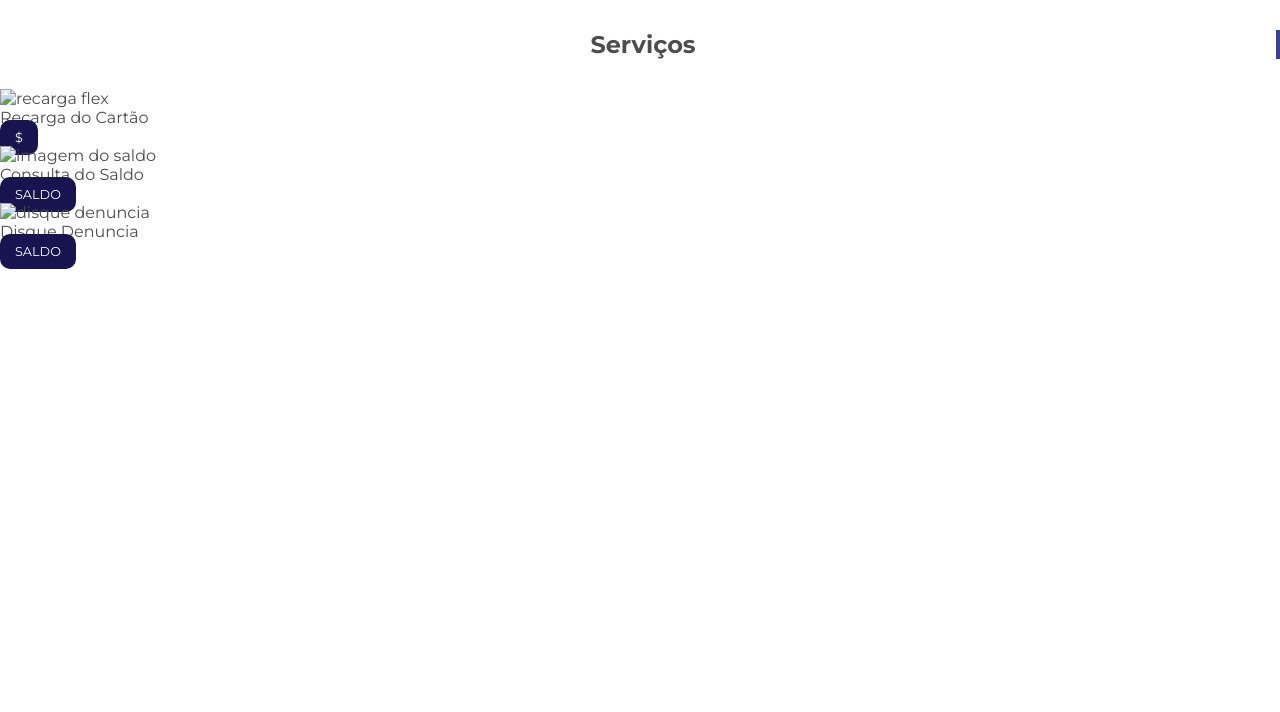
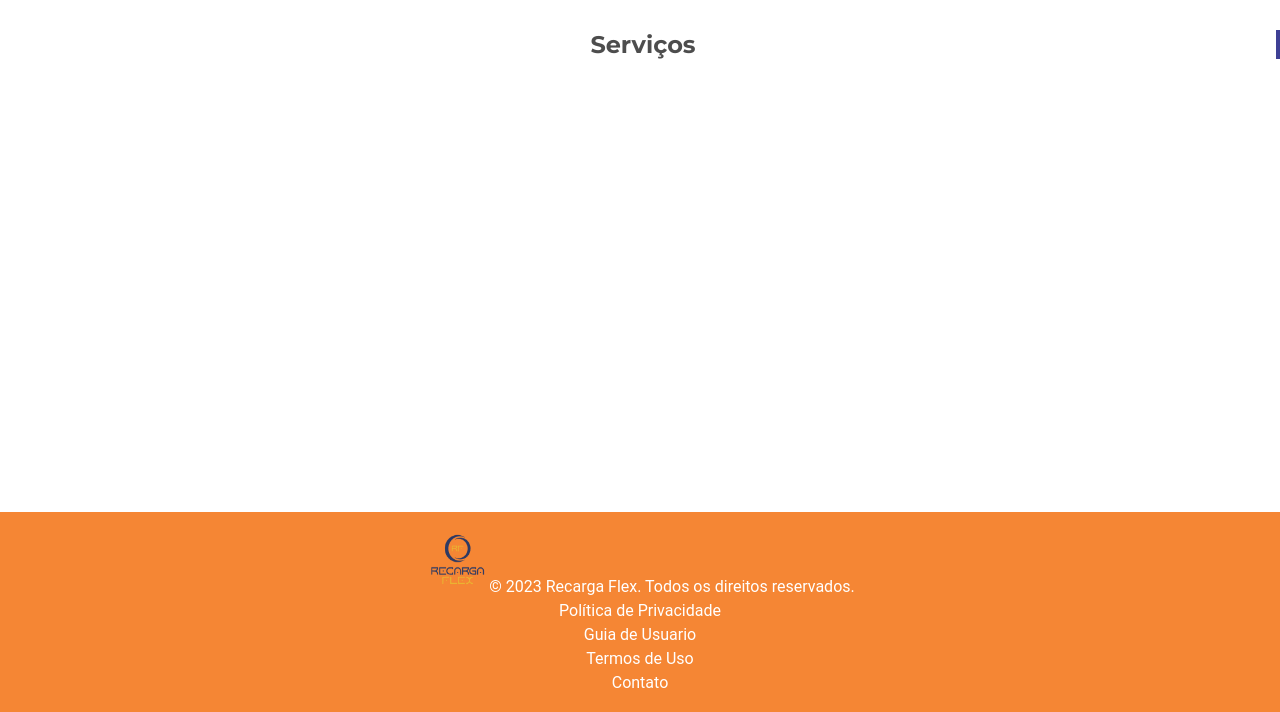
Before and after one commit to BruhSilva2005/recarga_flex, a PHP site: page /test.php in a window 1280 px wide. Shown: the part 88-800 px from the top of the page. Run offline with PHP 8.4, Linux system fonts and the light colour scheme.

Commit message:
guia de usuario

```diff
--- /dev/null
+++ b/admin/redirecionamentos/contato.php
@@ -0,0 +1 @@
+<h1>contato<h1>
--- /dev/null
+++ b/admin/redirecionamentos/politicadpriv.php
@@ -0,0 +1 @@
+<h1>politica de Privacidade<h1>
--- /dev/null
+++ b/admin/redirecionamentos/termos de uso.php
@@ -0,0 +1 @@
+<h1>termos<h1>
--- a/assets/css/main.css
+++ b/assets/css/main.css
@@ -74,3 +74,44 @@ background-color: #f58634; ;
 .imagens2{
     text-align:left;
 }
+.rodape {
+    font-family: 'Roboto',sans-serif;
+    background-color: #f58634;
+    color: #fff;
+    padding: 15px 0;
+    text-align: center;
+    position: fixed;
+    bottom: 0;
+    width: 100%;
+    z-index: 1;
+    display: flex;
+    align-items: center;
+    justify-content: center; /* Centraliza horizontalmente */
+}
+
+.rodape img {
+    width: 60px;
+    height: 60px;
+    align-items: center;
+    margin-right: 0px;
+}
+
+/* Estilize o texto de direitos autorais */
+.rodape ul {
+    list-style: none;
+    padding: 0;
+}
+
+.rodape li {
+    margin: 5px 0;
+}
+
+/* Estilize links no rodapé */
+.rodape a {
+    text-decoration: none;
+    color: #fff;
+}
+
+.rodape a:hover {
+    text-decoration: underline;
+}
--- a/includes/rodape.php
+++ b/includes/rodape.php
@@ -1,3 +1,4 @@
+
 <footer class="bg-secondary text-white text-center p-2 mt-auto">
         Copyright &COPY; <?= date("d/m/Y H:i:s") ?> - Todos os direitos sao reservados
     </footer>
--- a/test.php
+++ b/test.php
@@ -49,24 +49,20 @@
 </section>
 </div>
 </div>
-        <div class="imagens1">
-        <img src="" alt="recarga flex" height="100">
-        <p> Recarga do Cartão </p>
-        <a href="#" class="btn-secundario">   $   </a>
-        </div>
-        <div class="imagens2">
-        <img scr = "" alt = "imagem do saldo"height="100">
-        <p> Consulta do Saldo</p>
-        <a href="#" class="btn-secundario">Saldo</a>
-        </div>
-        <div class="imagens3">
-        <img scr = "" alt = "disque denuncia"height="100">
-        <p> Disque Denuncia</p>
-        <a href="#" class="btn-secundario">Saldo</a>
-        </div>
 
     </main>
+    <link rel="stylesheet" href="/assets/css/rodape.css">
+<footer class="rodape">
+        <ul>
+        <li>
+            <img src="/assets/img/logomarca.png" alt="Logo Recarga Flex" width="60" height="70">
+            &copy; 2023 Recarga Flex. Todos os direitos reservados.
+        </li>
+            <li><a href="/admin/redirecionamentos/politicadpriv.php">Política de Privacidade</a></li>
+            <li><a href="/admin/redirecionamentos/guia_usuario.php">Guia de Usuario</a></li>
+            <li><a href="/admin/redirecionamentos/termos de uso.php">Termos de Uso</a></li>
+            <li><a href="/admin/redirecionamentos/contato.php">Contato</a></li>
 
-
+        </ul>
 </body>
 </html>
```
Also changed, not shown: admin/redirecionamentos/guia_usuario.php (added, +105 -0 lines), assets/css/rodape.css (added).
